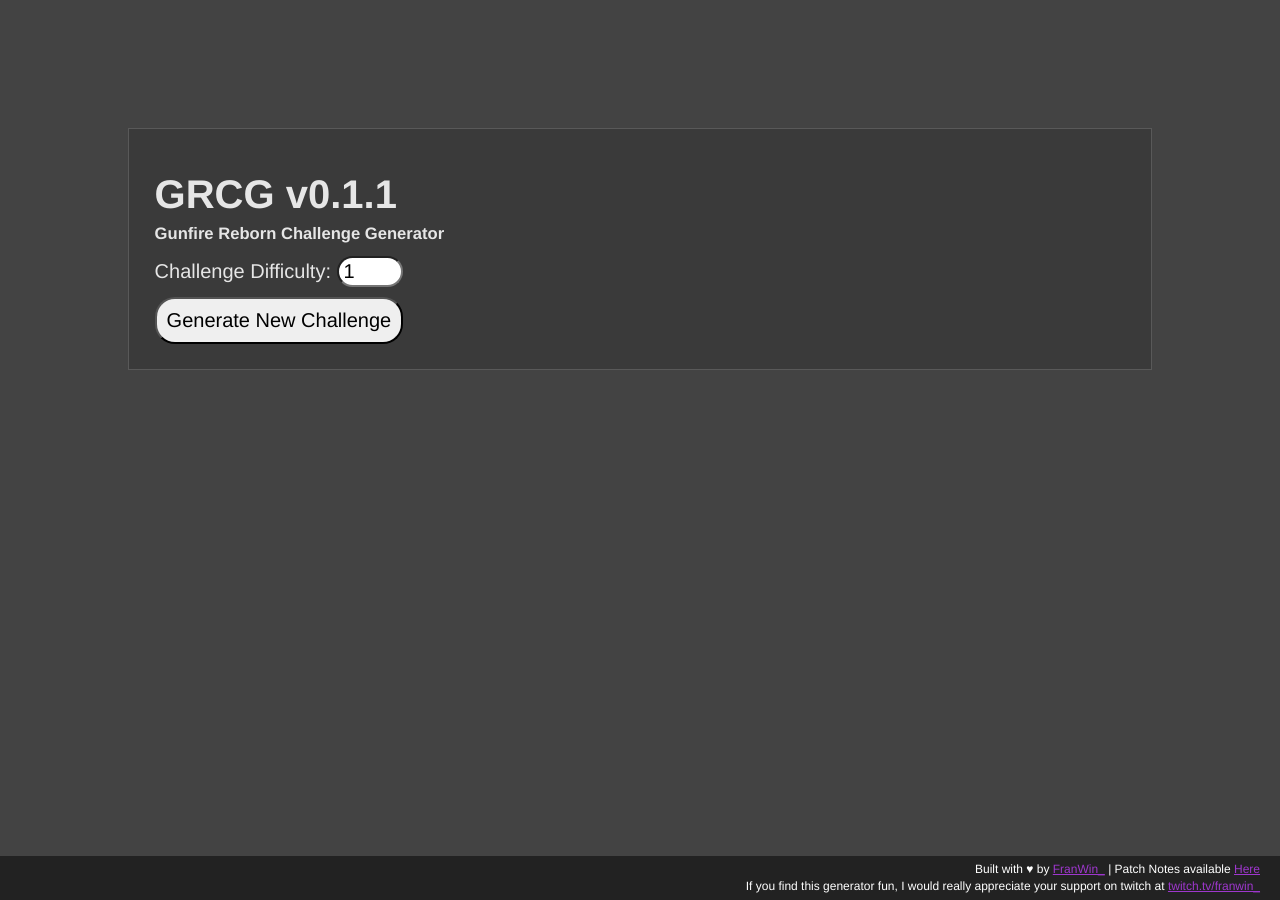
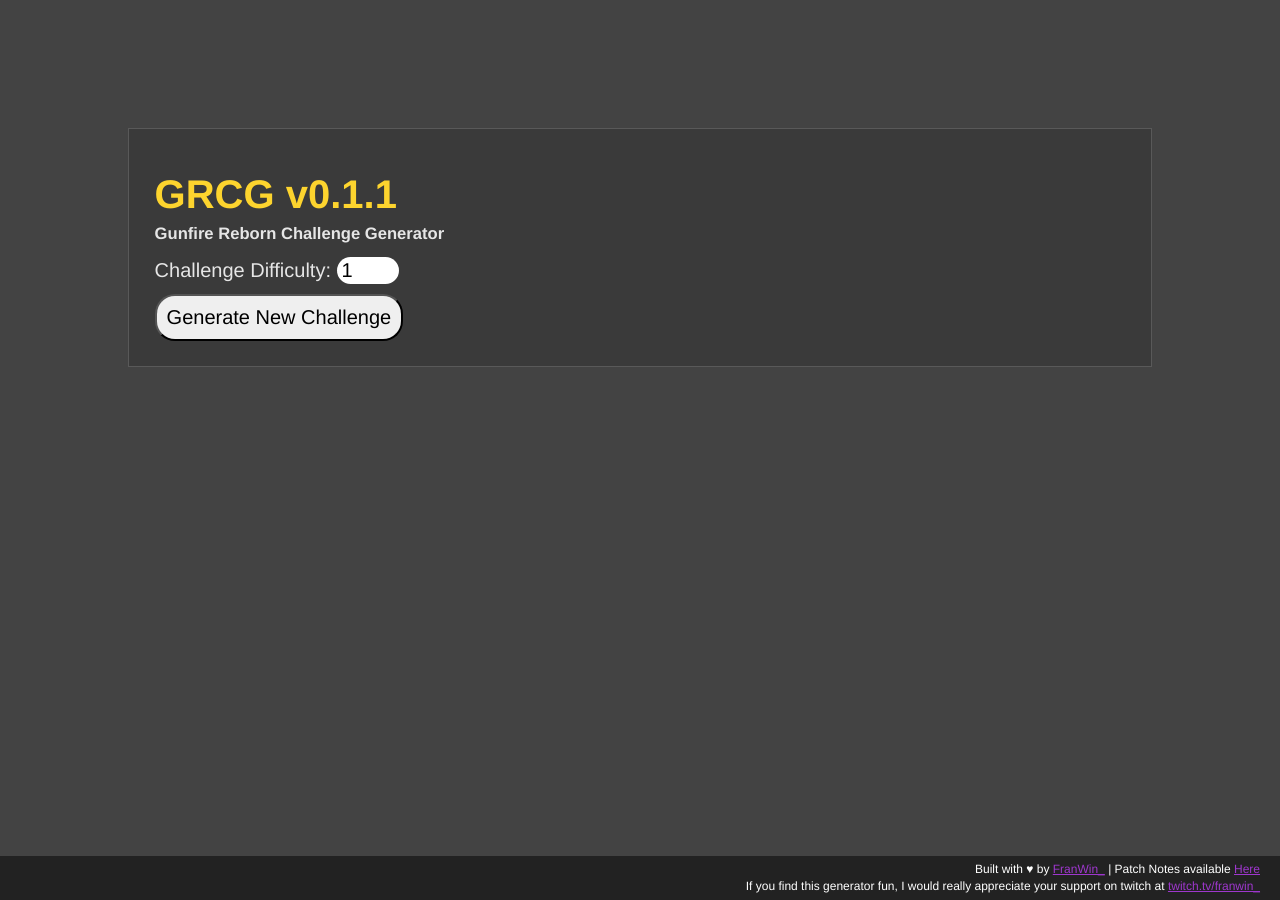
Before and after one commit to fwindram/fwindram.github.io, a Jekyll site: the page grcg.html, which Jekyll copies as it is, in a window 1280 px wide. Built offline with Jekyll 4.4.1, drawn with Linux system fonts in a browser that asks for light colours.

Commit message:
Restyle H1 and add button class for future styling

```diff
--- a/css/grcg/main.css
+++ b/css/grcg/main.css
@@ -114,16 +114,25 @@ body {
   width: 5ch;
   border-radius: 20px;
   padding: 2px 2px 2px 5px;
+  border: none;
 }
 
-button {
+.genButton {
   margin-top: 10px;
   border-radius: 20px;
   padding: 10px;
+  /*background-color: #434343;*/
+  /*border: 1px solid #666666;*/
+  /*transition: border-color .2s, background-color .2s;*/
 }
 
+/*.genButton:hover {*/
+/*  background-color: #666666;*/
+/*  border: 1px solid #aaaaaa;*/
+/*}*/
+
 h1 {
-  /*color: #fdd42e;*/
+  color: #fdd42e;
   margin: 0.28em 0 0 0;
 }
 
--- a/grcg.html
+++ b/grcg.html
@@ -42,7 +42,7 @@
 <!--             onclick="this.style.width = ((this.value.length + 2)) + 'ch';"-->
 <!--             onkeydown="this.style.width = ((this.value.length + 2)) + 'ch';">-->
       <br>
-      <button onclick="generateRun(document.getElementById('challengeDifficulty').value)">Generate New Challenge</button>
+      <button class="genButton" onclick="generateRun(document.getElementById('challengeDifficulty').value)">Generate New Challenge</button>
     </span>
     <div class=challengeContainer">
       <div id="playerDisplay"></div>
```
